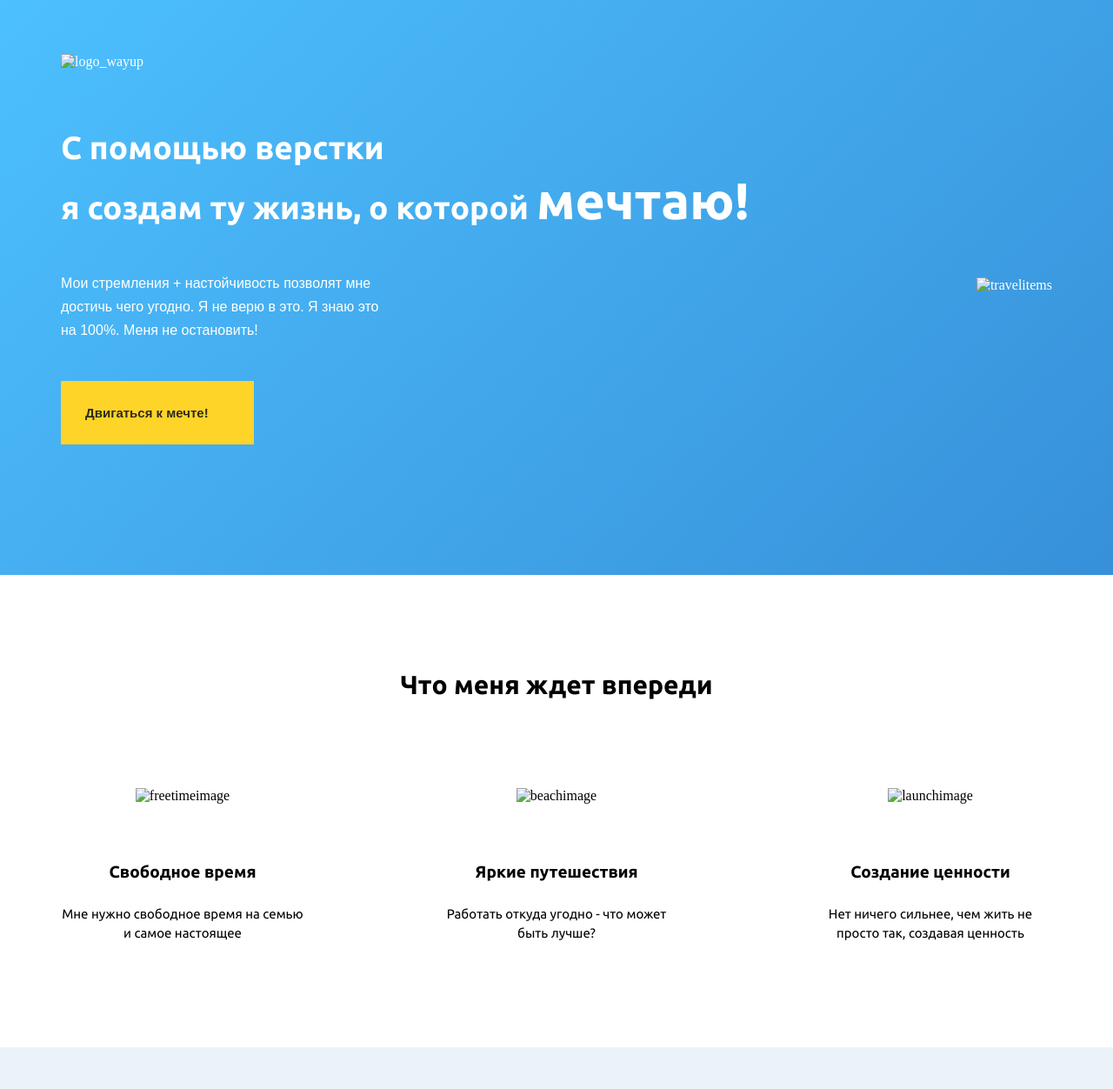
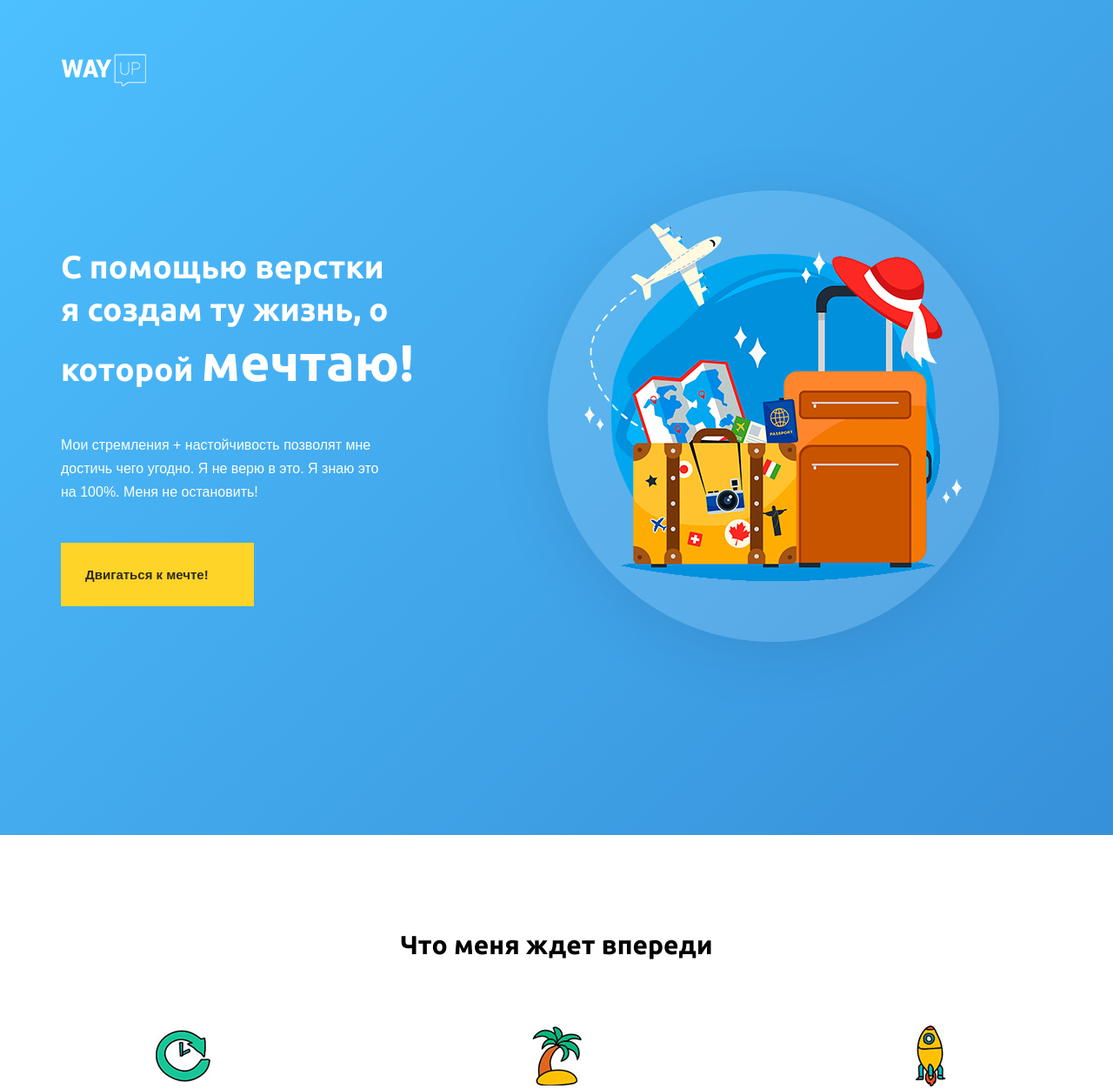
Before and after one commit to masya2021/Webpage, a plain HTML site: page index.html in a window 1280 px wide. Shown: the top 1252 px of the page at 87% size. Drawn offline with Linux system fonts and the light colour scheme; a web font is replaced by a local one.

Commit message:
change the path to the pictures

```diff
--- a/index.html
+++ b/index.html
@@ -21,7 +21,7 @@
 <body>
     <header class="header">
         <div class="container">
-            <img src="/logo.png" alt="logo_wayup" class="logo">
+            <img src="./assets/img/logo.png" alt="logo_wayup" class="logo">
 
             <div class="wrapper">
 
@@ -36,7 +36,7 @@
                     <a href="#" class="btn">Двигаться к мечте!</a>
                 </div>
 
-                <img src="/ORUAFL.png" alt="travelitems" class="traveling">
+                <img src="./assets/img/ORUAFL.png" alt="travelitems" class="traveling">
 
             </div>
         </div>
@@ -50,7 +50,7 @@
 
                 <div class="description__item">
                     <div class="xz">
-                        <img src="/iconstime.jpg" alt="freetimeimage" class="description__image"></div>
+                        <img src="./assets/img/iconstime.jpg" alt="freetimeimage" class="description__image"></div>
 
                     <h3 class="description__title">Свободное время</h3>
                     <p class="description__subsection">Мне нужно свободное время на семью и самое настоящее</p>
@@ -58,7 +58,7 @@
 
                 <div class="description__item">
                     <div class="xz">
-                        <img src="/iconsbeach.jpg" alt="beachimage" class="description__image"></div>
+                        <img src="./assets/img/iconsbeach.jpg" alt="beachimage" class="description__image"></div>
 
                     <h3 class="description__title">Яркие путешествия</h3>
                     <p class="description__subsection">Работать откуда угодно - что может быть лучше?</p>
@@ -66,7 +66,7 @@
 
                 <div class="description__item">
                     <div class="xz">
-                        <img src="/iconslaunch.jpg" alt="launchimage" class="description__image"></div>
+                        <img src="./assets/img/iconslaunch.jpg" alt="launchimage" class="description__image"></div>
 
                     <h3 class="description__title">Создание ценности</h3>
                     <p class="description__subsection">Нет ничего сильнее, чем жить не просто так, создавая ценность</p>
```
